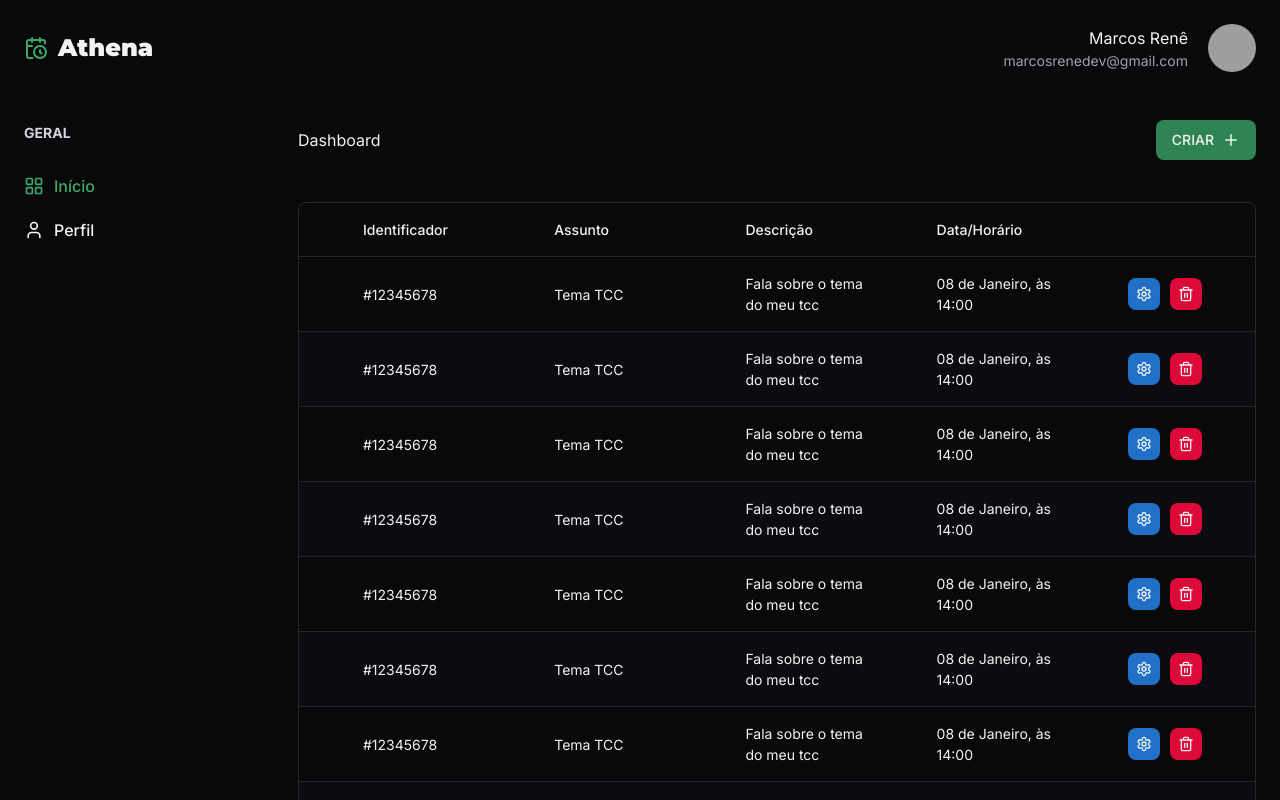
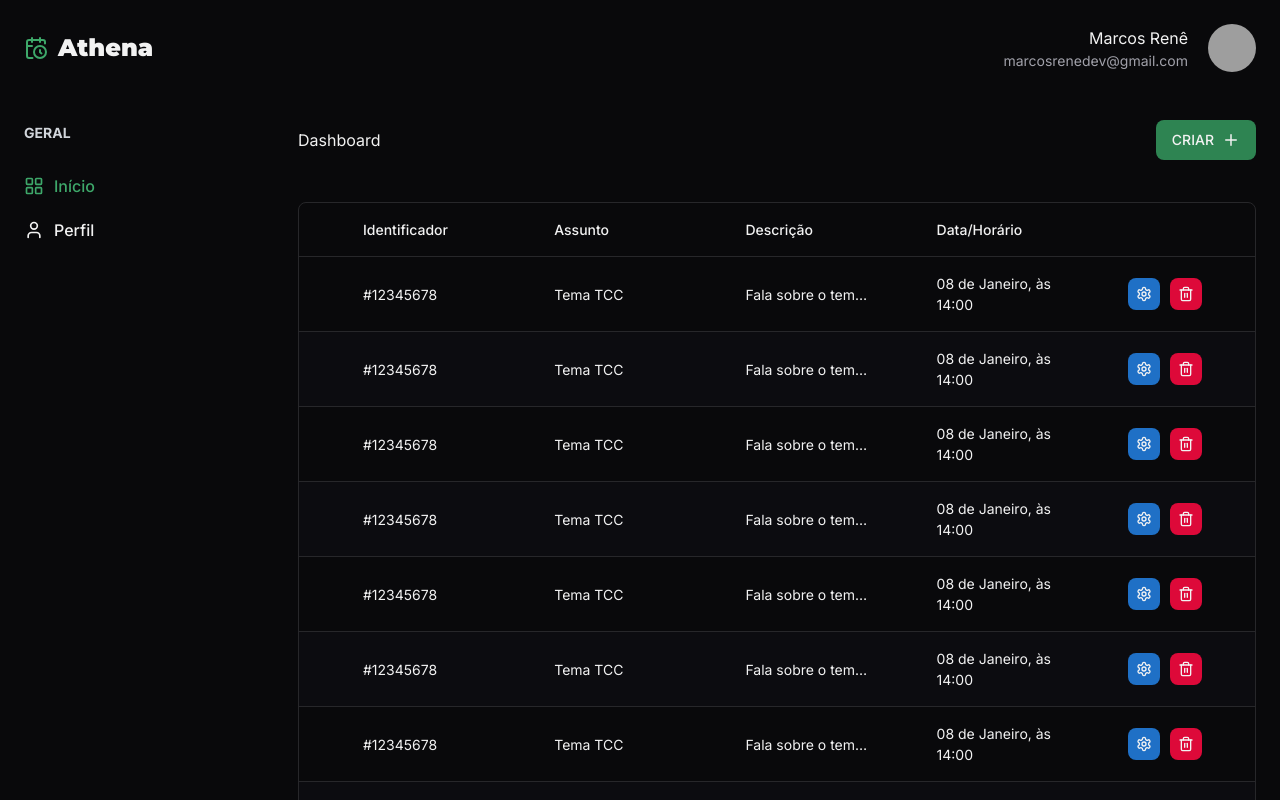
Before and after one commit to MarcosRene/athena, a React (Vite) app: page / in a window 1280 px wide. Shown: the top 800 px of the page. Built offline with nearby package versions, Linux system fonts and the light colour scheme; grey boxes are pictures that could not be loaded.

Commit message:
feat: add table on dashboard page

```diff
--- a/src/pages/app/dashboard.tsx
+++ b/src/pages/app/dashboard.tsx
@@ -57,7 +57,10 @@ export function Dashboard() {
                 <td className="pl-[6.4rem] py-[1.6rem] text-[1.4rem]">
                   Tema TCC
                 </td>
-                <td className="pl-[6.4rem] py-[1.6rem] text-[1.4rem]">
+                <td
+                  className="pl-[6.4rem] py-[1.6rem] text-[1.4rem] overflow-hidden overflow-ellipsis whitespace-nowrap"
+                  title={'Fala sobre o tema do meu tcc'}
+                >
                   Fala sobre o tema do meu tcc
                 </td>
                 <td className="pl-[6.4rem] py-[1.6rem] text-[1.4rem]">
```
